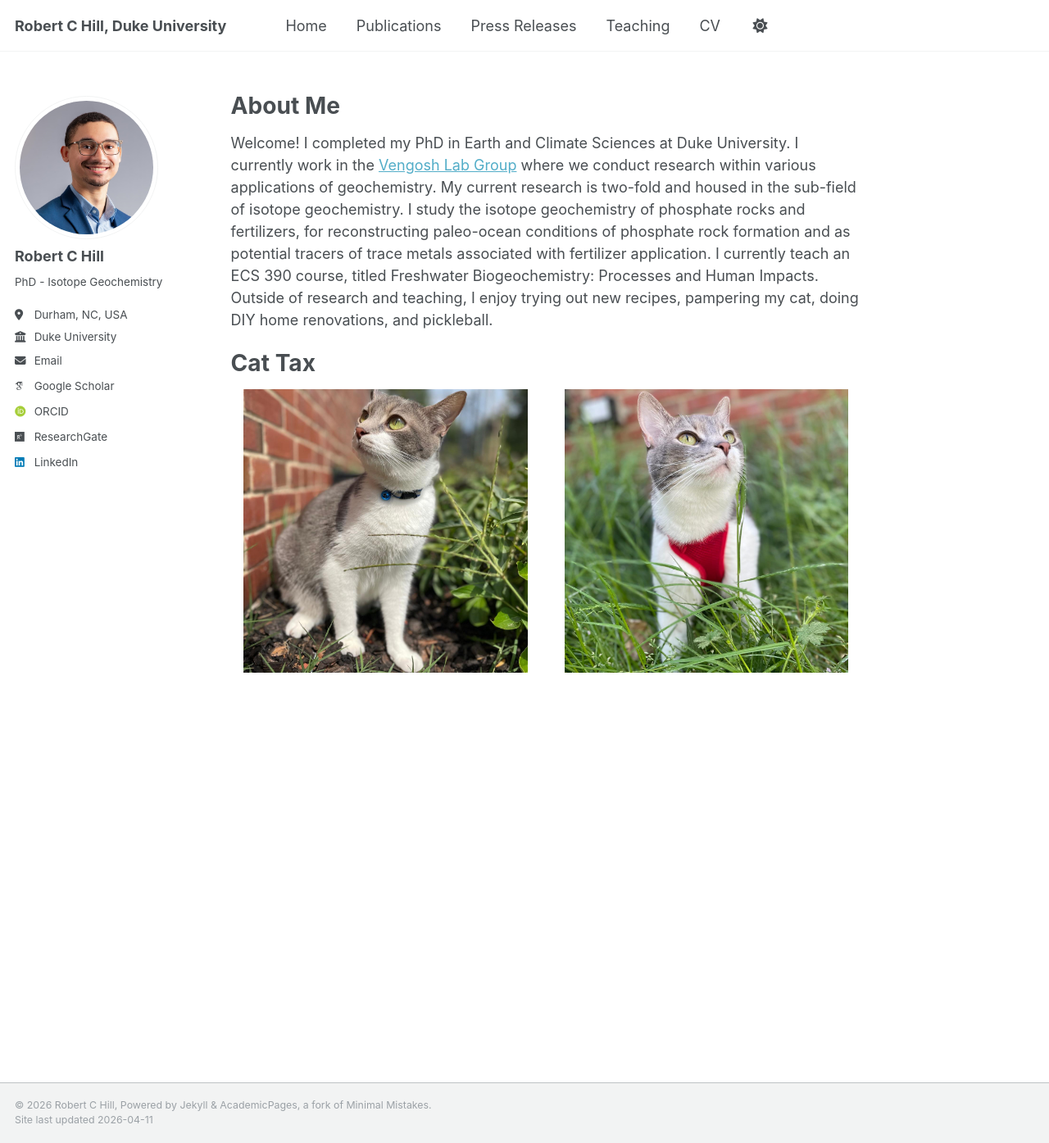
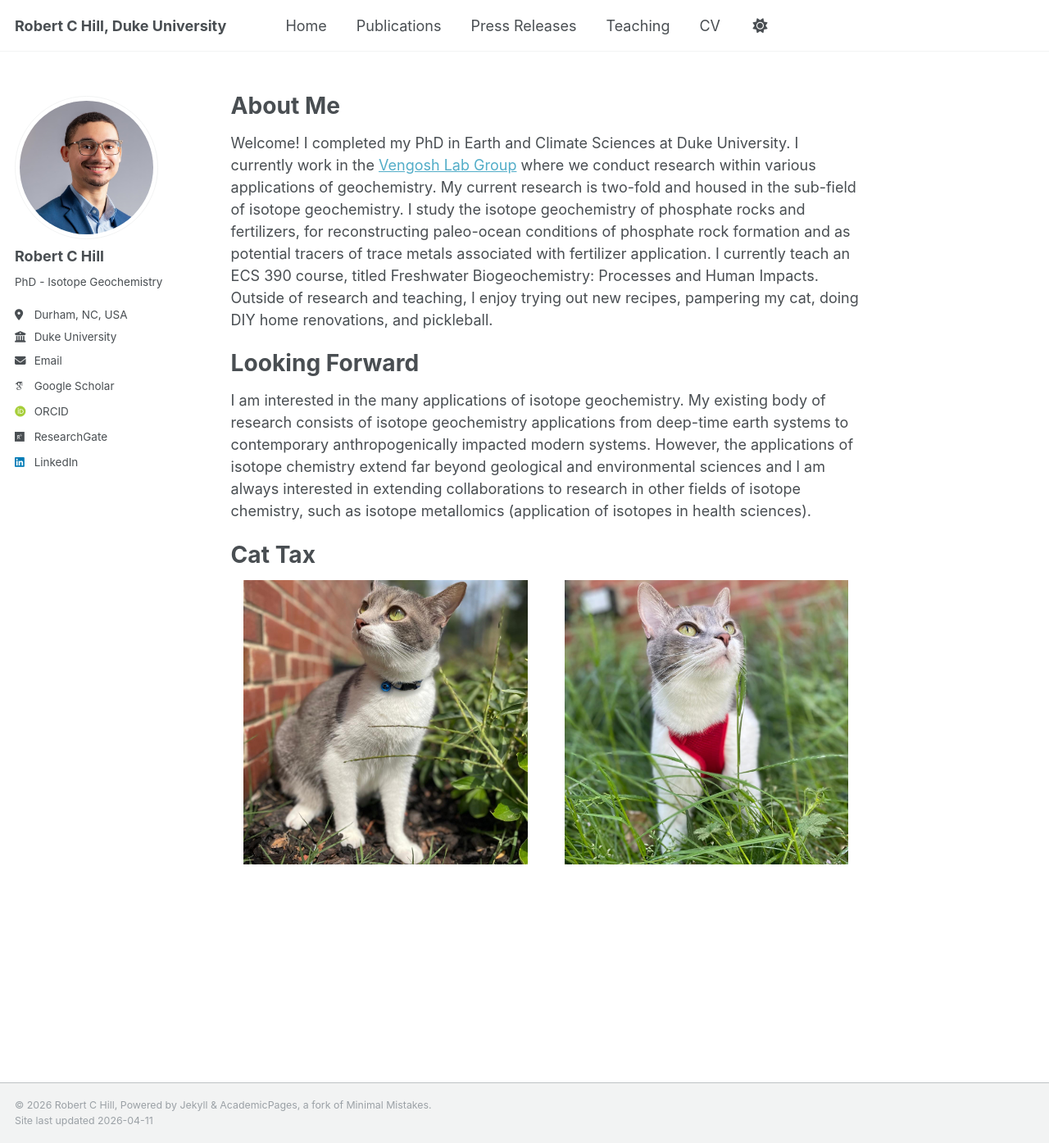
Before and after one commit to robert-c-hill/robert-c-hill.github.io, a Jekyll site: the page built from _pages/about.md, in a window 1280 px wide and 1395 px high. Shown: the whole window at 82% size. Built offline with Jekyll 4.4.1, drawn with Linux system fonts in a browser that asks for light colours; some web fonts are replaced.

Commit message:
Update about.md

```diff
--- a/_pages/about.md
+++ b/_pages/about.md
@@ -10,11 +10,11 @@ redirect_from:
 About Me
 ======
 Welcome! I completed my PhD in Earth and Climate Sciences at Duke University. I currently work in the [Vengosh Lab Group](https://sites.nicholas.duke.edu/avnervengosh/) where we conduct research within various applications of geochemistry. My current research is two-fold and housed in the sub-field of isotope geochemistry. I study the isotope geochemistry of phosphate rocks and fertilizers, for reconstructing paleo-ocean conditions of phosphate rock formation and as potential tracers of trace metals associated with fertilizer application. I currently teach an ECS 390 course, titled Freshwater Biogeochemistry: Processes and Human Impacts. Outside of research and teaching, I enjoy trying out new recipes, pampering my cat, doing DIY home renovations, and  pickleball.
-<!--
+
 Looking Forward
 ======
-I am interested in the many applications of isotope geochemistry. My existing body of research consists of isotope geochemistry applications from deep-time earth systems to contemporary anthropogenically impacted modern systems. However, the applications of isotope chemistry extend far beyond geological and environmental sciences and I am interested in extending collaborations to research in the field of isotope metallomics (application of isotopes in health sciences).
---->
+I am interested in the many applications of isotope geochemistry. My existing body of research consists of isotope geochemistry applications from deep-time earth systems to contemporary anthropogenically impacted modern systems. However, the applications of isotope chemistry extend far beyond geological and environmental sciences and I am always interested in extending collaborations to research in other fields of isotope chemistry, such as isotope metallomics (application of isotopes in health sciences).
+
 
 Cat Tax
 =======
```
